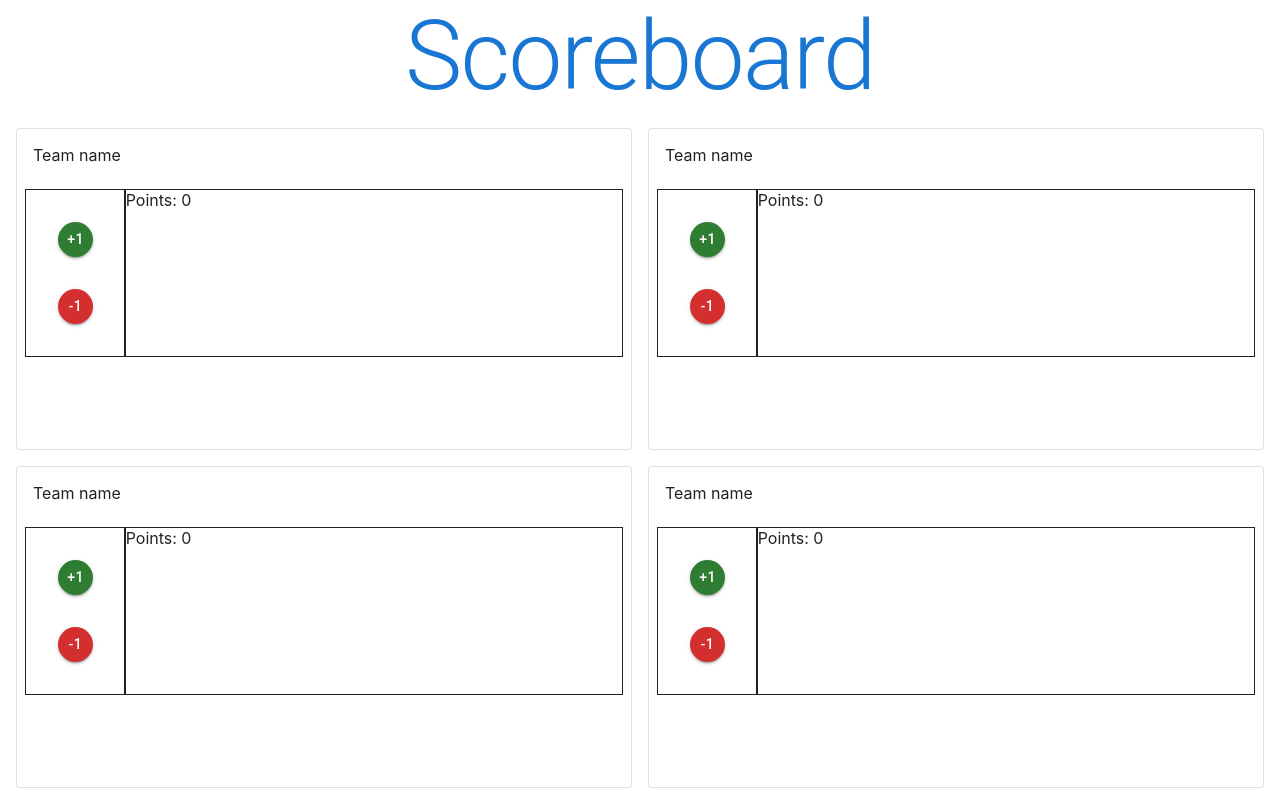
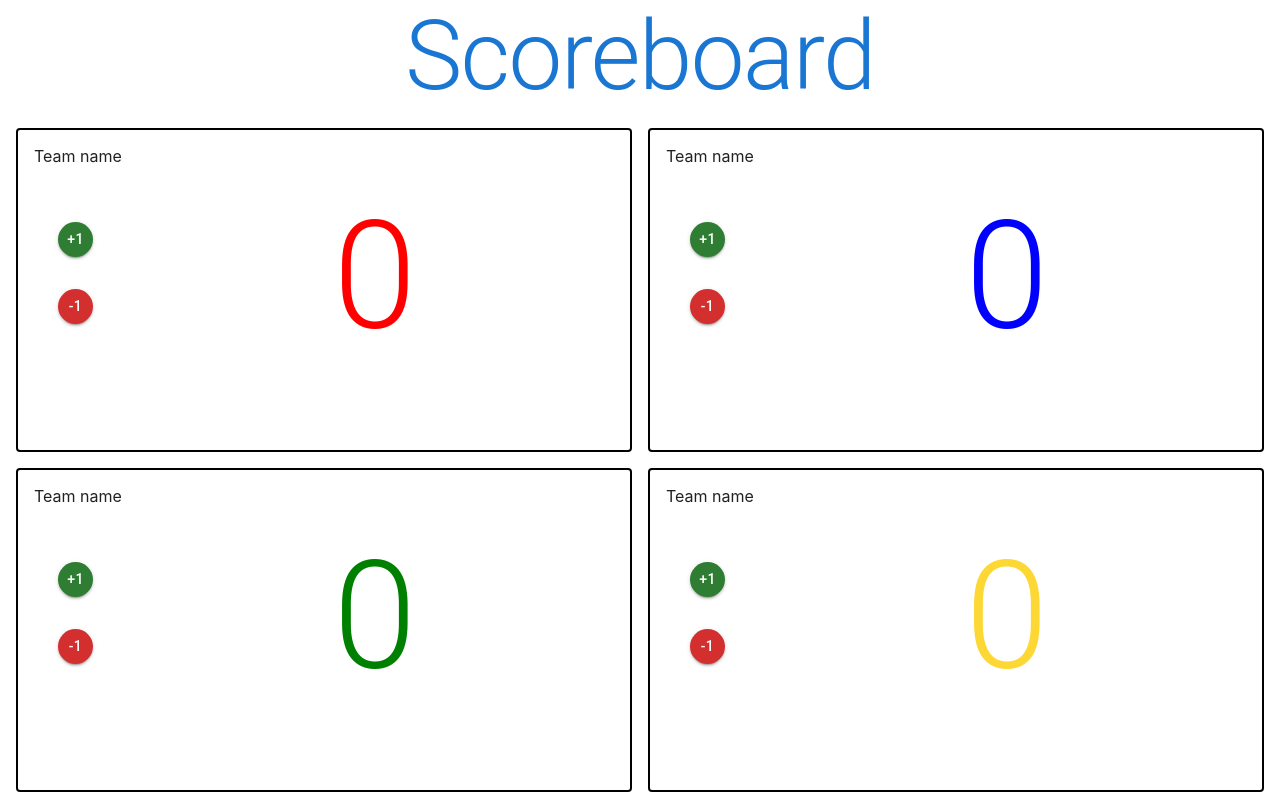
Before and after one commit to man-united/live-scoreboard, a React (Create React App) app: page / in a window 1280 px wide. Built offline with nearby package versions, Linux system fonts and the light colour scheme.

Commit message:
add styling

```diff
--- a/src/components/Scoreboard.tsx
+++ b/src/components/Scoreboard.tsx
@@ -11,16 +11,16 @@ function Scoreboard() {
 
       <Grid container spacing={0} marginTop={1} marginX={1}>
         <Grid xs={6}>
-          <TeamScoreCard teamId={1} />
+          <TeamScoreCard teamId={1} color="red" />
         </Grid>
         <Grid xs={6}>
-          <TeamScoreCard teamId={2} />
+          <TeamScoreCard teamId={2} color="blue" />
         </Grid>
         <Grid xs={6}>
-          <TeamScoreCard teamId={3} />
+          <TeamScoreCard teamId={3} color="green" />
         </Grid>
         <Grid xs={6}>
-          <TeamScoreCard teamId={4} />
+          <TeamScoreCard teamId={4} color="#fdd835" />
         </Grid>
       </Grid>
     </div>
--- a/src/components/TeamScoreCard.tsx
+++ b/src/components/TeamScoreCard.tsx
@@ -1,5 +1,4 @@
-import Card from '@mui/material/Card';
-import CardContent from '@mui/material/CardContent';
+import { Card, CardContent, Typography } from '@mui/material';
 import Grid from '@mui/material/Unstable_Grid2';
 import IncrementButton from './IncrementButton';
 
@@ -8,33 +7,26 @@ import store from '../stores/store';
 
 interface TeamScoreCardProps {
   teamId: number;
+  color: string;
 }
 
-function TeamScoreCard({ teamId }: TeamScoreCardProps) {
+function TeamScoreCard({ teamId, color }: TeamScoreCardProps) {
   const points = store.teamScores[teamId];
   return (
     <Card
-      sx={{ margin: 1, maxWidth: '50vw', height: '40vh' }}
+      sx={{ margin: 1, maxWidth: '50vw', height: '40vh', border: `2px solid black` }}
       variant="outlined"
       data-testid="team-scorecard">
       <CardContent>Team name</CardContent>
       <Grid container spacing={0} marginTop={1} marginX={1}>
-        <Grid xs={2} border={1}>
-          <IncrementButton
-            text="+1"
-            incrementValue={1}
-            color="success"
-            teamId={teamId}
-          />
-          <IncrementButton
-            text="-1"
-            incrementValue={-1}
-            color="error"
-            teamId={teamId}
-          />
+        <Grid xs={2}>
+          <IncrementButton text="+1" incrementValue={1} color="success" teamId={teamId} />
+          <IncrementButton text="-1" incrementValue={-1} color="error" teamId={teamId} />
         </Grid>
-        <Grid xs={10} border={1}>
-          Points: {points}
+        <Grid xs={10} container alignItems="center" justifyContent="center">
+          <Typography variant="h1" sx={{ fontSize: '150px', color: `${color}` }}>
+            {points}
+          </Typography>
         </Grid>
       </Grid>
     </Card>
```
